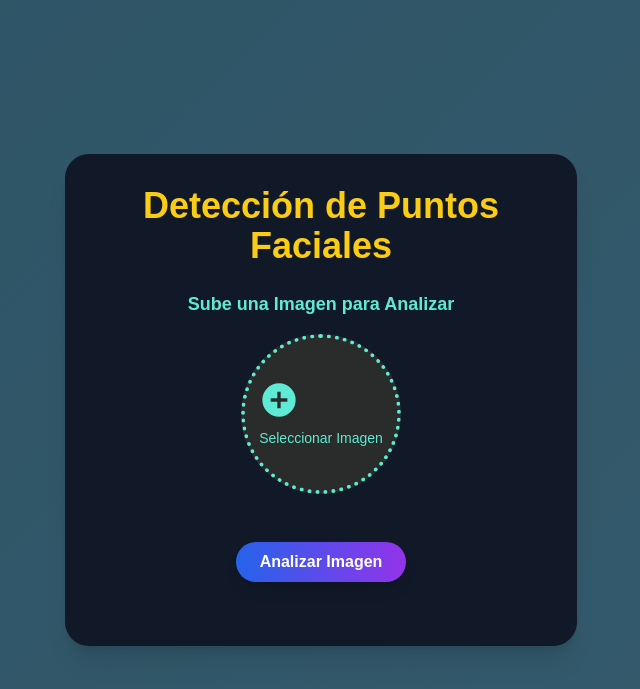
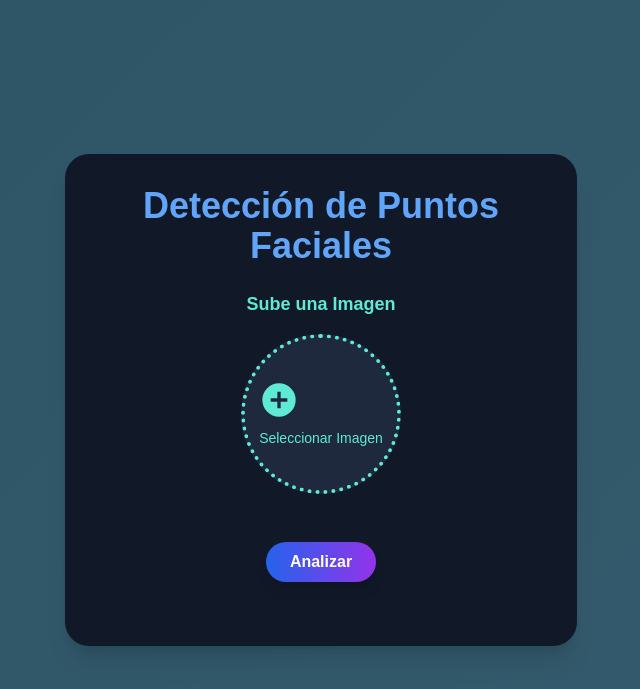
Before and after one commit to ANAFRAN82/anafrancoemociones, a Flask app: page / in a window 1280 px wide. Shown: the top 689 px of the page, without its empty margins (319-959 px from the left). Run offline with Flask 2, Linux system fonts and the light colour scheme; some libraries are stand-ins or nearby versions.

Commit message:
Update index.html

```diff
--- a/emotion/templates/index.html
+++ b/emotion/templates/index.html
@@ -40,13 +40,13 @@
 
     <!-- Contenedor principal -->
     <div class="container max-w-lg w-full p-8 bg-gray-900 rounded-3xl shadow-xl text-center">
-        <h1 class="text-4xl font-bold mb-6 text-yellow-400">Detección de Puntos Faciales</h1>
+        <h1 class="text-4xl font-bold mb-6 text-blue-400">Detección de Puntos Faciales</h1>
 
         <!-- Sección de subida de imagen -->
         <section class="mb-8">
-            <h2 class="text-lg font-semibold text-teal-300 mb-4">Sube una Imagen para Analizar</h2>
+            <h2 class="text-lg font-semibold text-teal-300 mb-4">Sube una Imagen</h2>
             <form id="uploadForm" class="flex flex-col items-center">
-                <label class="flex flex-col items-center justify-center w-40 h-40 rounded-full bg-yellow-300 bg-opacity-10 hover:bg-opacity-20 transition cursor-pointer border-4 border-dotted border-teal-300">
+                <label class="flex flex-col items-center justify-center w-40 h-40 rounded-full bg-blue-300 bg-opacity-10 hover:bg-opacity-20 transition cursor-pointer border-4 border-dotted border-teal-300">
                     <div class="text-teal-300">
                         <svg xmlns="http://www.w3.org/2000/svg" class="w-10 h-10" viewBox="0 0 24 24" fill="currentColor">
                             <path d="M12 2a10 10 0 00-10 10 10 10 0 0010 10 10 10 0 0010-10 10 10 0 00-10-10zm5 11h-4v4h-2v-4H7v-2h4V7h2v4h4v2z"/>
@@ -57,13 +57,13 @@
                 </label>
                 <!-- Mostrar nombre del archivo -->
                 <p id="nombreArchivo" class="mt-4 text-teal-200 text-sm"></p>
-                <button type="submit" class="animated-button mt-8 bg-gradient-to-r from-blue-600 to-purple-600 px-6 py-2 rounded-full shadow-lg text-white font-semibold hover:from-purple-500 hover:to-blue-500 transition-transform duration-300">Analizar Imagen</button>
+                <button type="submit" class="animated-button mt-8 bg-gradient-to-r from-blue-600 to-purple-600 px-6 py-2 rounded-full shadow-lg text-white font-semibold hover:from-purple-500 hover:to-blue-500 transition-transform duration-300">Analizar</button>
             </form>
         </section>
 
         <!-- Cargando, errores y resultados -->
         <section id="loading" class="hidden text-center my-4">
-            <div class="animate-spin rounded-full h-12 w-12 border-t-4 border-yellow-400"></div>
+            <div class="animate-spin rounded-full h-12 w-12 border-t-4 border-blue-400"></div>
         </section>
         <section id="results" class="hidden">
             <h2 class="text-xl font-semibold mb-4 text-purple-300">Resultado</h2>
@@ -75,7 +75,7 @@
 
         {% if images %}
         <section class="mt-10">
-            <h2 class="text-xl font-semibold mb-3 text-yellow-200">Subidas Anteriores</h2>
+            <h2 class="text-xl font-semibold mb-3 text-blue-200">Imágenes anteriores</h2>
             <div class="grid grid-cols-3 gap-4">
                 {% for image in images %}
                 <div class="relative group">
```
